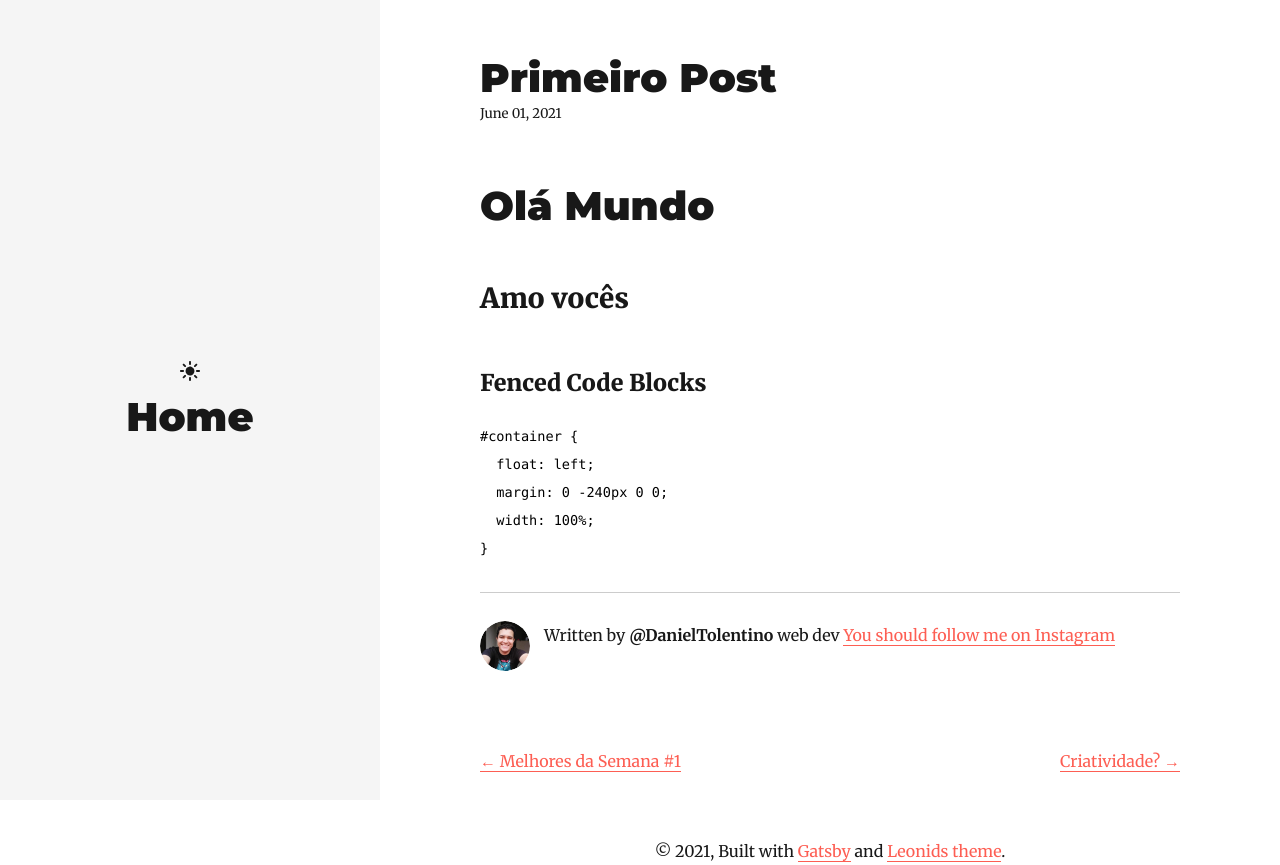
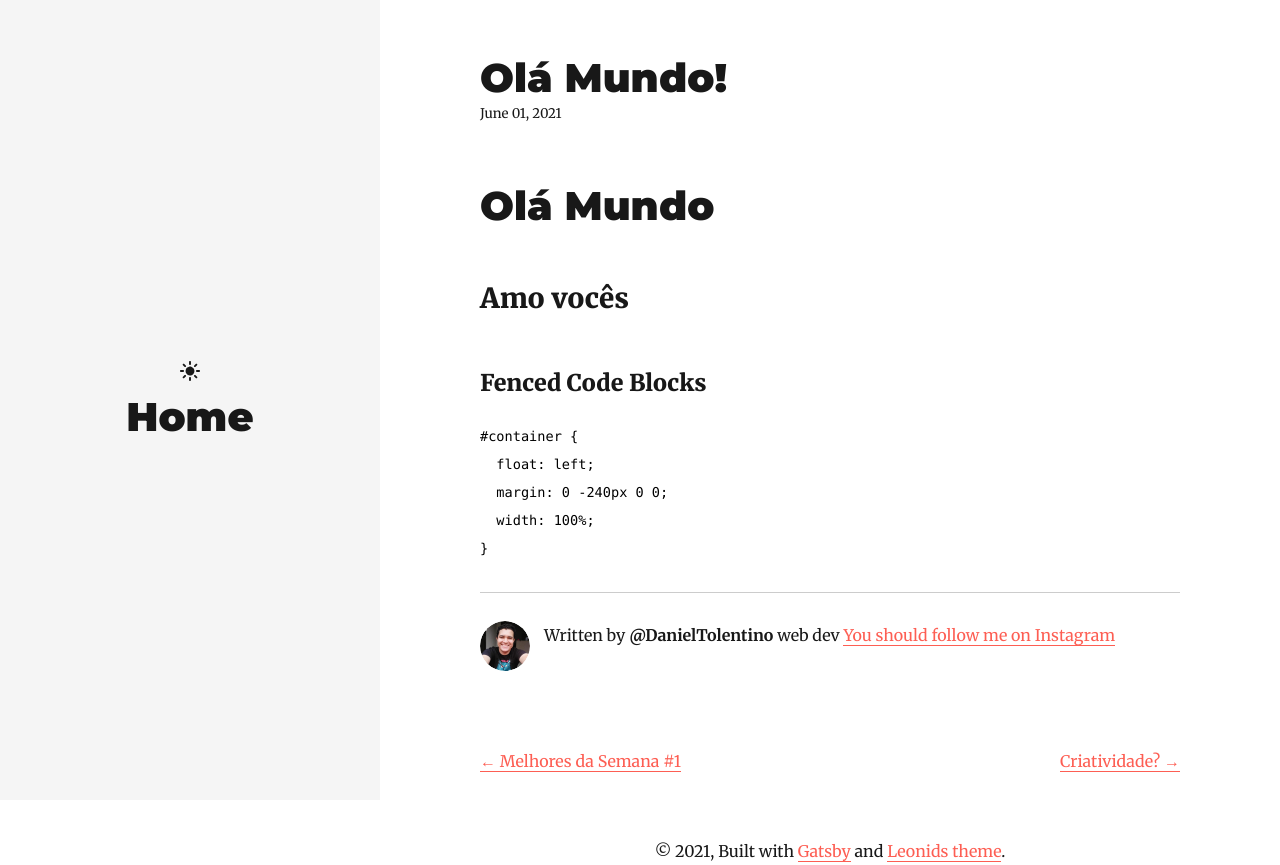
Before and after one commit to DanielTolentino/my_blog, a Gatsby site: page /Primeiro_Post/ in a window 1280 px wide. Built offline with nearby package versions, Linux system fonts and the light colour scheme; Gatsby itself is replaced by a stand-in of ours; some packages are replaced by stand-ins of ours; code samples lack their colours.

Commit message:
rename first post

```diff
--- a/content/blog/Primeiro_Post/index.md
+++ b/content/blog/Primeiro_Post/index.md
@@ -1,5 +1,5 @@
 ---
-title: Primeiro Post
+title: Olá Mundo!
 date: "2021-06-01T10:26:03.284Z"
 description: "Teste do Primeiro Post."
 categories: [code]
```
